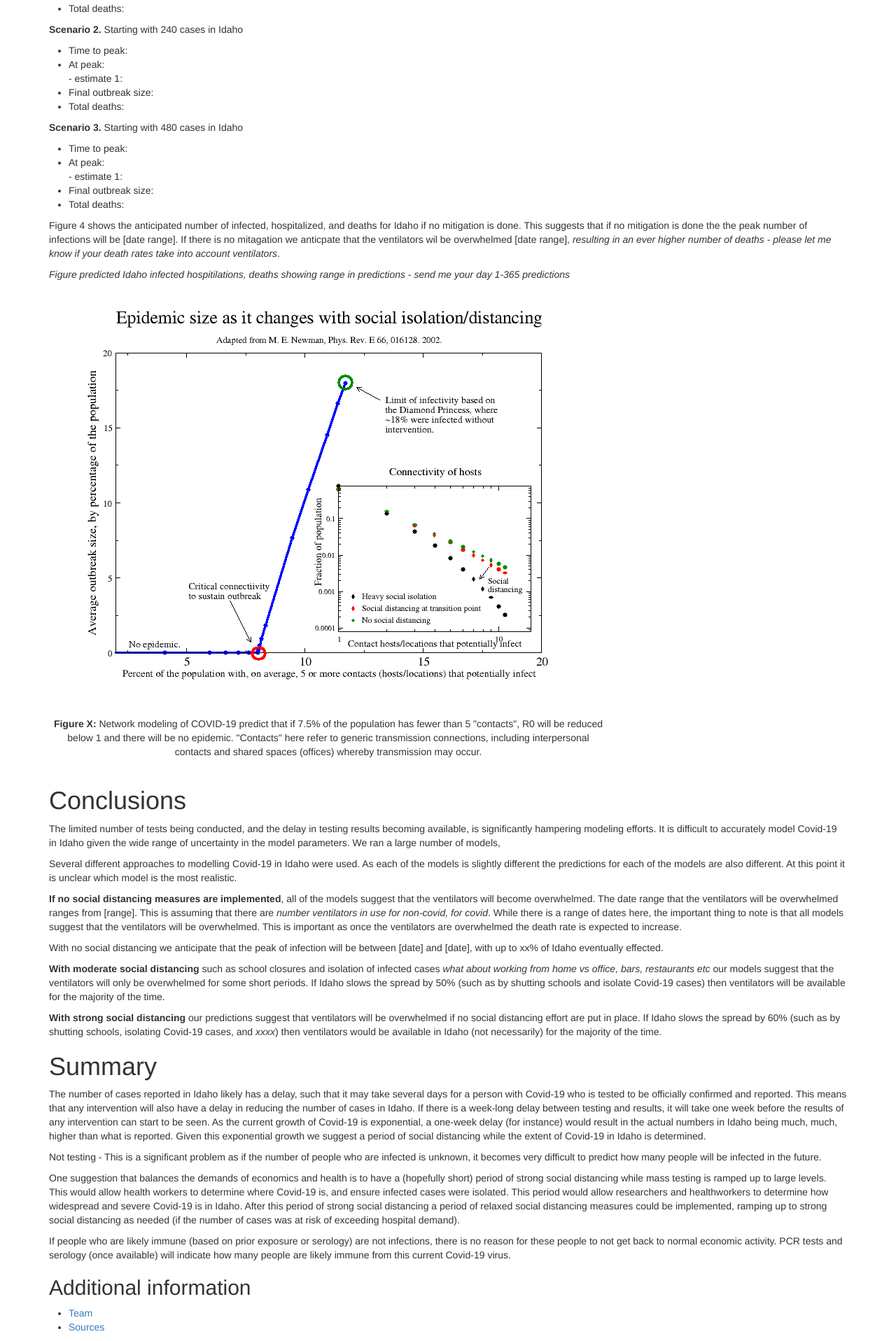
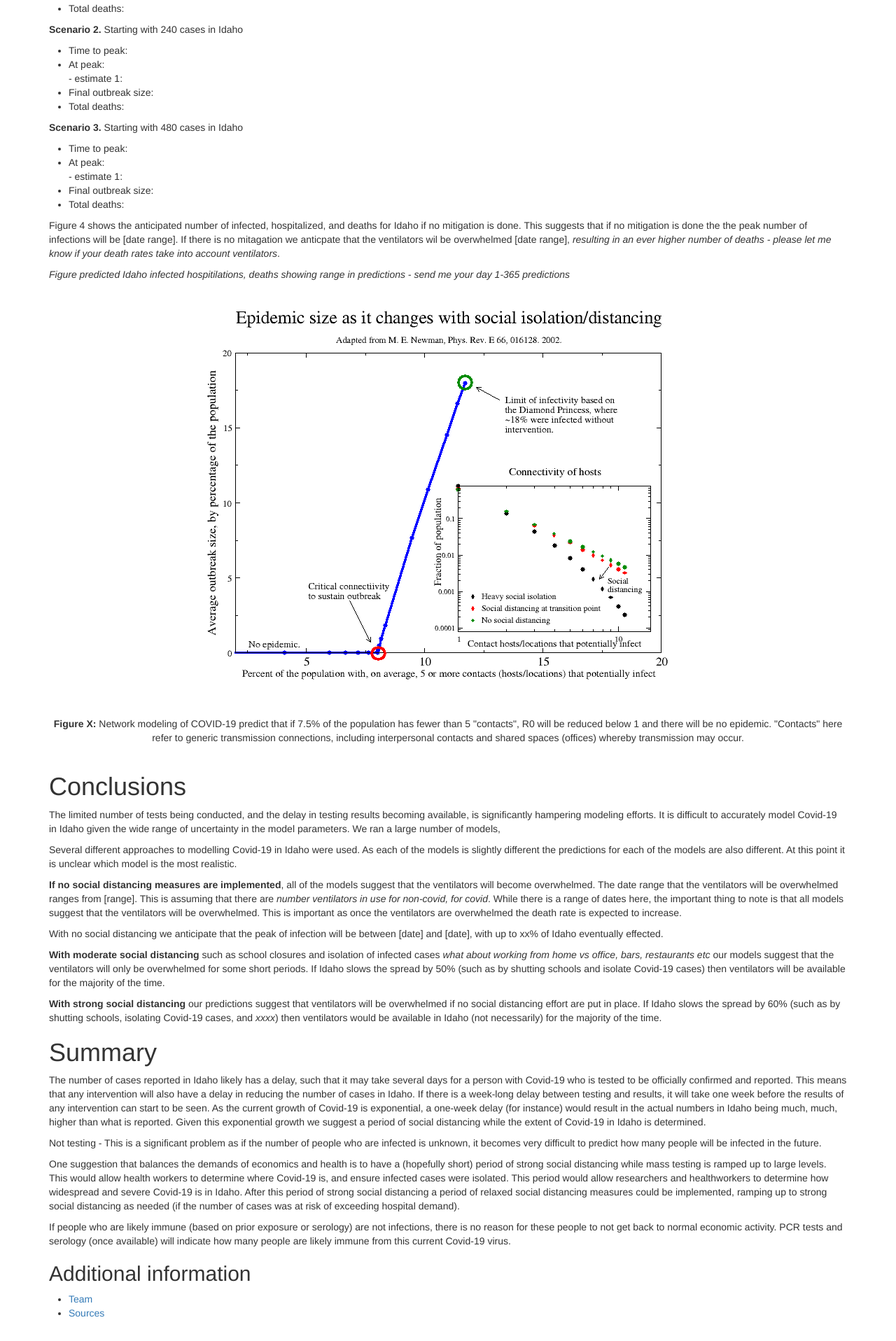
Before and after one commit to magbenji/summary, a Jekyll site: the page built from index.md, in a window 1280 px wide. Shown: the part 4097-6013 px from the top of the page at 70% size. Built offline with Jekyll 4.4.1, drawn with Linux system fonts in a browser that asks for light colours.

Commit message:
richar fig size

```diff
--- a/index.md
+++ b/index.md
@@ -174,7 +174,7 @@ If there is no mitagation we anticpate that the ventilators wil be overwhelmed [
 
 *Figure predicted Idaho infected hospitilations, deaths showing range in predictions - send me your day 1-365 predictions*
 
-<figure style="float:center;width:70%" align="center">
+<figure style="float:center;width:100%" align="center">
 <img style="float:center" src="./fig/epiSize2panel.png">
 <figcaption><b>Figure X:</b> Network modeling of COVID-19 predict that if 7.5% of the population has fewer than 5 "contacts", R0 will be reduced below 1 and there will be no epidemic. "Contacts" here refer to generic transmission connections, including interpersonal contacts and shared spaces (offices) whereby transmission may occur.</figcaption>
 </figure>
```
